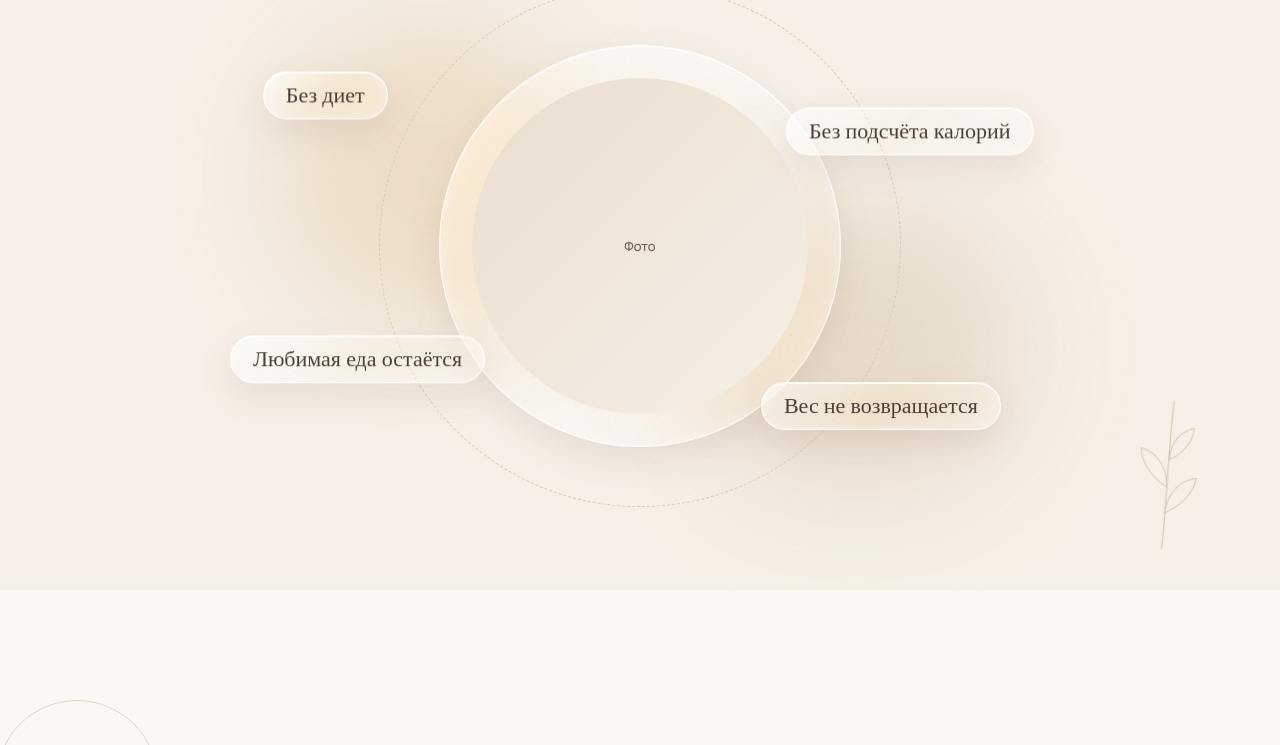
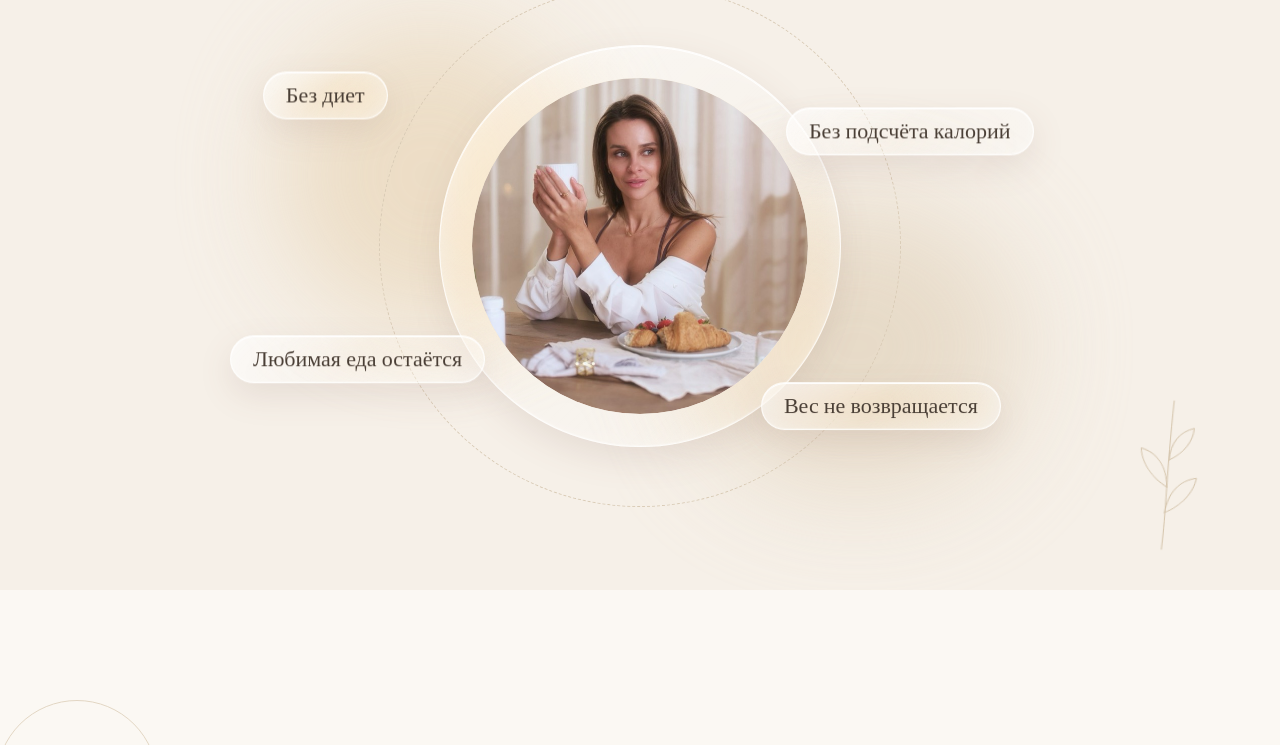
Before and after one commit to nobody-collab/konnova-site-preview, a plain HTML site: page index.html in a window 1280 px wide. Shown: the part 2055-2800 px from the top of the page. Drawn offline with nearby package versions, Linux system fonts and the light colour scheme.

Commit message:
Фото с фотосессии: первый экран, «Моя система», «Обо мне», карточки проектов
Co-Authored-By: Claude Opus 5.5 <noreply@anthropic.com>

```diff
--- a/config.js
+++ b/config.js
@@ -74,8 +74,8 @@ window.SITE_CONFIG = {
       badge: { flag: 'salesOpen', on: 'Продажи открыты', off: 'Предзапись' },
       href: '#marathon',
       tone: '#EADECD',
-      img: '',
-      alt: '',
+      img: 'assets/photos/card-marathon.jpg',
+      alt: 'Катерина за завтраком с круассаном',
       photo: 'Фото: лёгкость, движение'
     },
     {
@@ -85,8 +85,8 @@ window.SITE_CONFIG = {
       badge: 'После марафона',
       href: '#pro',
       tone: '#E4D7C3',
-      img: '',
-      alt: '',
+      img: 'assets/photos/card-pro.jpg',
+      alt: 'Катерина со стаканом воды',
       photo: 'Фото: с бутылкой воды'
     },
     {
@@ -107,8 +107,8 @@ window.SITE_CONFIG = {
       badge: { flag: 'ironReleased', on: 'Железо в продаже', off: 'Январь' },
       href: '#iron',
       tone: '#E0D2BE',
-      img: '',
-      alt: '',
+      img: 'assets/photos/card-health.jpg',
+      alt: 'Катерина с капсулой добавки',
       photo: 'Фото: продукт'
     }
   ],
--- a/index.html
+++ b/index.html
@@ -58,8 +58,8 @@
 <div class="kk-hero-art" style="position: relative; width: 100%; max-width: 440px">
 <svg aria-hidden="true" class="kk-leaf" viewBox="0 0 120 200" fill="none" stroke="#D3C2A8" stroke-width="1.3" stroke-linecap="round" style="position: absolute; left: -90px; bottom: -30px; width: 110px; height: 184px"><path d="M60 196 C 58 150, 62 100, 60 10"></path><path d="M60 150 C 40 140, 26 122, 24 104 C 44 108, 58 124, 60 150 Z"></path><path d="M60 118 C 80 108, 94 90, 96 72 C 76 76, 62 92, 60 118 Z"></path><path d="M60 84 C 42 74, 32 58, 32 42 C 50 48, 60 62, 60 84 Z"></path><path d="M60 54 C 74 44, 82 30, 82 18 C 68 22, 60 34, 60 54 Z"></path></svg>
 <div aria-hidden="true" style="position: absolute; inset: -18px -18px auto auto; width: 100%; aspect-ratio: 4 / 5; border-radius: 999px 999px 32px 32px; border: 1px solid #E2D6C3"></div>
-<div style="position: relative; width: 100%; aspect-ratio: 4 / 5; border-radius: 999px 999px 32px 32px; background: #E6D6BF; display: flex; align-items: flex-end; justify-content: center; padding: 24px; box-sizing: border-box">
-<span class="kk-glass" style="color: #4A3F36; border-radius: 999px; padding: 8px 16px; font-size: 13px; font-weight: 500">Портрет при дневном свете, светлый фон</span>
+<div style="position: relative; width: 100%; aspect-ratio: 4 / 5; border-radius: 999px 999px 32px 32px; background: #E6D6BF; overflow: hidden">
+<img src="assets/photos/hero.jpg" alt="Катерина Коннова" fetchpriority="high" style="position: absolute; inset: 0; width: 100%; height: 100%; object-fit: cover; object-position: 50% 18%; border-radius: inherit; display: block">
 </div>
 <div class="kk-glass" style="position: absolute; right: -34px; top: -26px; width: 128px; height: 128px; border-radius: 999px; display: flex; align-items: center; justify-content: center">
 <svg aria-hidden="true" class="kk-spin" viewBox="0 0 120 120" style="position: absolute; inset: 4px; width: 120px; height: 120px"><defs><path id="kkCircle" d="M60,60 m-44,0 a44,44 0 1,1 88,0 a44,44 0 1,1 -88,0"></path></defs><text style="font-family: 'Manrope', sans-serif; font-size: 9.5px; font-weight: 600; letter-spacing: 1px; fill: #8E7A69; text-transform: uppercase"><textPath href="#kkCircle" textLength="272" lengthAdjust="spacing">амбассадор адекватного питания · </textPath></text></svg>
@@ -120,7 +120,7 @@
 <div aria-hidden="true" style="position: absolute; right: 4%; bottom: 0; width: 320px; height: 280px; border-radius: 999px; background: #E3D5C0; filter: blur(56px); opacity: 0.8"></div>
 <div aria-hidden="true" style="position: absolute; width: 520px; max-width: 96%; aspect-ratio: 1 / 1; border-radius: 999px; border: 1px dashed #D9CBB6"></div>
 <div class="kk-glass" style="position: relative; width: 400px; max-width: 80%; aspect-ratio: 1 / 1; border-radius: 999px; display: flex; align-items: center; justify-content: center">
-<span style="width: 84%; aspect-ratio: 1 / 1; border-radius: 999px; background: linear-gradient(135deg, #EADECD, #F6F0E8); display: flex; align-items: center; justify-content: center; color: #6E6258; font-size: 13px; font-weight: 500">Фото</span>
+<span style="position: relative; width: 84%; aspect-ratio: 1 / 1; border-radius: 999px; background: linear-gradient(135deg, #EADECD, #F6F0E8); overflow: hidden"><img src="assets/photos/system.jpg" alt="Катерина за завтраком" loading="lazy" style="position: absolute; inset: 0; width: 100%; height: 100%; object-fit: cover; object-position: 58% 30%; border-radius: inherit; display: block"></span>
 </div>
 <span class="kk-pill kk-bob1 kk-glass" style="position: absolute; left: 4%; top: 14%; border-radius: 999px; padding: 10px 22px; font-family: 'Cormorant Garamond', serif; font-size: 22px; font-style: italic; color: #4A3F36">Без диет</span>
 <span class="kk-pill kk-bob2 kk-glass" style="position: absolute; right: 2%; top: 22%; border-radius: 999px; padding: 10px 22px; font-family: 'Cormorant Garamond', serif; font-size: 22px; font-style: italic; color: #4A3F36">Без подсчёта калорий</span>
@@ -133,8 +133,8 @@
 <section id="about" style="max-width: 1240px; margin: 0 auto; padding: 112px 24px; display: grid; grid-template-columns: repeat(auto-fit, minmax(min(340px, 100%), 1fr)); gap: 0; align-items: center">
 <div style="position: relative">
 <div aria-hidden="true" class="kk-drift" style="position: absolute; left: -28px; top: -28px; width: 160px; height: 160px; border-radius: 999px; border: 1px solid #E2D6C3"></div>
-<div class="kk-unveil" style="position: relative; aspect-ratio: 4 / 5; border-radius: 32px; background: #E6DAC7; display: flex; align-items: flex-end; padding: 24px; box-sizing: border-box">
-<span class="kk-glass" style="color: #4A3F36; border-radius: 999px; padding: 8px 16px; font-size: 13px; font-weight: 500">Фото в полный рост, светлый интерьер</span>
+<div class="kk-unveil" style="position: relative; aspect-ratio: 4 / 5; border-radius: 32px; background: #E6DAC7; overflow: hidden">
+<img src="assets/photos/about.jpg" alt="Катерина Коннова в полный рост" loading="lazy" style="position: absolute; inset: 0; width: 100%; height: 100%; object-fit: cover; object-position: 50% 25%; border-radius: inherit; display: block">
 </div>
 </div>
 <div class="kk-right kk-about-card" style="background: #F6F0E8; border-radius: 32px; padding: 48px 44px; margin: 0 0 0 -48px; display: flex; flex-direction: column; gap: 22px; position: relative">
```
Also changed, not shown: assets/photos/about.jpg (added), assets/photos/card-health.jpg (added), assets/photos/card-marathon.jpg (added), assets/photos/card-pro.jpg (added), assets/photos/hero.jpg (added), assets/photos/system.jpg (added).
